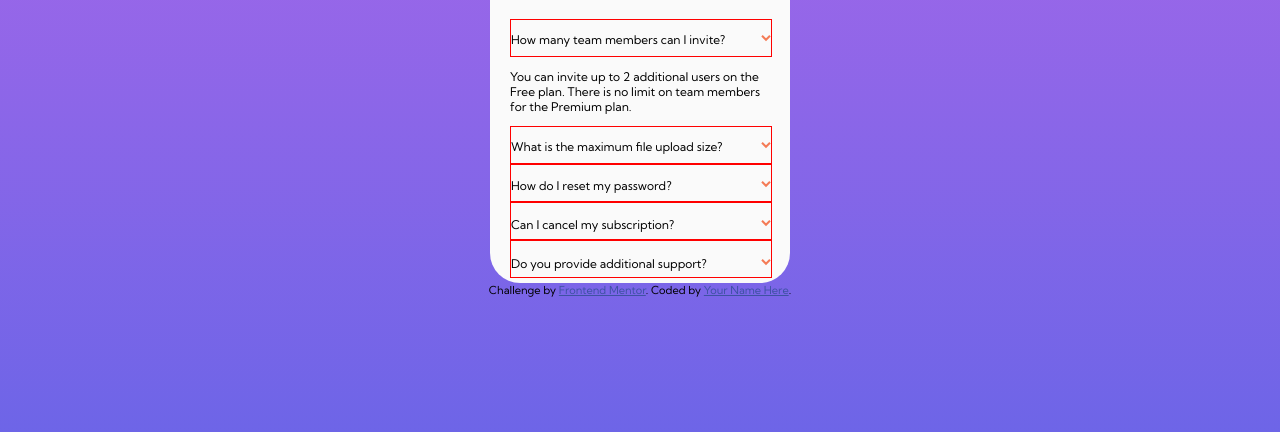
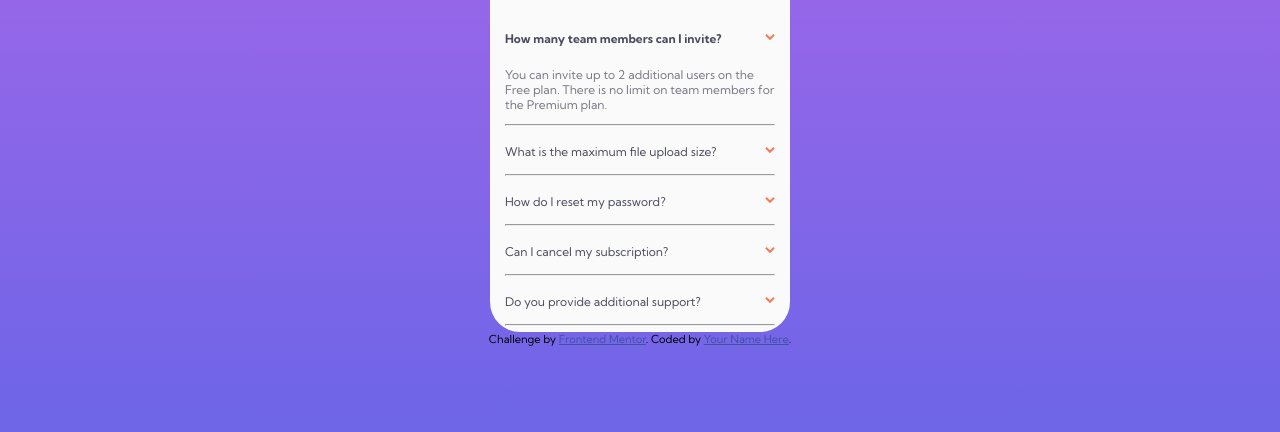
Before and after one commit to koreynichols/accordion-card, a plain HTML site: page index.html in a window 1280 px wide. Both pictures are taken after a click on the element "How many team members can I invite?". Shown: the part 272-704 px from the top of the page. Drawn offline with Linux system fonts and the light colour scheme.

Commit message:
added styling

```diff
--- a/index.html
+++ b/index.html
@@ -26,6 +26,8 @@
         team members for the Premium plan.</p>
       </div>
 
+      <hr>
+
       <div class="question">
         <p>What is the maximum file upload size?</p>
         <img src="./images/icon-arrow-down.svg" alt="">
@@ -33,6 +35,8 @@
       <div class="answer hidden">
         <p>No more than 2GB. All files in your account must fit your allotted storage space.</p>
       </div>
+
+      <hr>
 
       <div class="question">
         <p>How do I reset my password?</p>
@@ -43,6 +47,8 @@
         A reset link will be emailed to you.</p>
       </div>
 
+      <hr>
+
       <div class="question">
         <p>Can I cancel my subscription?</p>
         <img src="./images/icon-arrow-down.svg" alt="">
@@ -51,6 +57,8 @@
         <p>Yes! Send us a message and we’ll process your request no questions asked.</p>
       </div>
 
+      <hr>
+
       <div class="question">
         <p>Do you provide additional support?</p>
         <img src="./images/icon-arrow-down.svg" alt="">
@@ -58,6 +66,7 @@
       <div class="answer hidden">
         <p>Chat and email support is available 24/7. Phone lines are open during normal business hours.</p>
       </div>
+      <hr>
     </div>
   </div>
   <div class="attribution">
--- a/script.js
+++ b/script.js
@@ -8,9 +8,11 @@ function toggleAnswer() {
     isHidden = checkIfHidden(this.nextElementSibling.classList);
     if(isHidden === true){
         this.nextElementSibling.classList.remove("hidden");
+        this.children[0].classList.add("bold")
         return;
     }
     this.nextElementSibling.classList.add("hidden");
+    this.children[0].classList.remove("bold")
 }
 
 function checkIfHidden(list_of_classes) {
--- a/style.css
+++ b/style.css
@@ -29,16 +29,17 @@ body {
 .questions-list {
     margin: 0 20px;
     font-size: 12px;
+    width: 90%;
 }
 
 .question{
-    border: 1px solid red;
     height: 3em;
     width: 100%;
 }
 
 .question p {
     float: left;
+    color: hsl(237, 12%, 33%);
 }
 
 .question img {
@@ -49,3 +50,15 @@ body {
 .hidden {
     display: none;
 }
+
+hr {
+    color: hsl(240, 5%, 91%)
+}
+
+.answer p {
+    color: hsl(240, 6%, 50%);
+}
+
+.bold {
+    font-weight: 700;
+}
```
